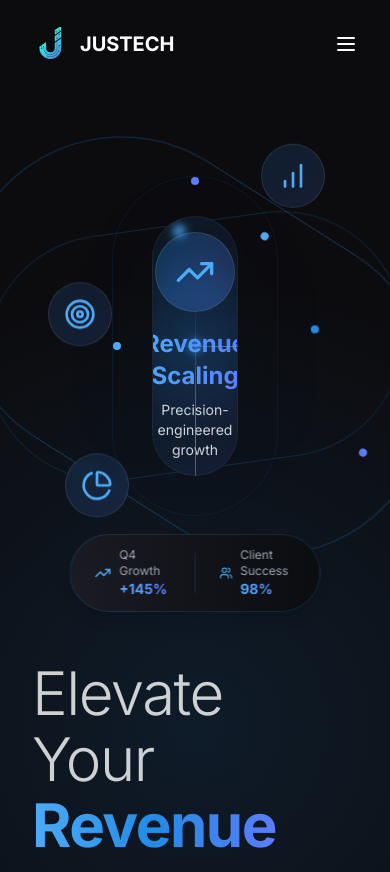
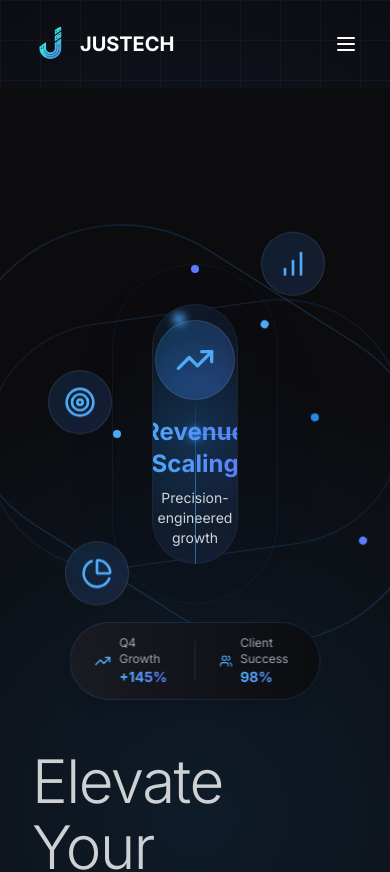
Before and after one commit to JUSTECHLB/justech-website, a Next.js app: page /revenue-scaling in a window 390 px wide. Shown: the top 872 px of the page. Built offline with nearby package versions, Linux system fonts and the light colour scheme.

Commit message:
Fixed navbar on mobile

```diff
--- a/components/navbar.tsx
+++ b/components/navbar.tsx
@@ -2,7 +2,7 @@
 
 import { useState, useEffect } from "react";
 import Link from "next/link";
-import { ChevronDown, Menu, X } from "lucide-react";
+import { ChevronDown, Menu, X } from 'lucide-react';
 
 import { Button } from "@/components/ui/button";
 import { cn } from "@/lib/utils";
@@ -32,10 +32,11 @@ export default function Navbar() {
 	}, [mobileMenuOpen]);
 
 	return (
+		<>
 		<nav
 			className={cn(
-				"py-6 fixed top-0 left-0 right-0 z-50 transition-all duration-300",
-				scrolled ? "bg-dark/80 backdrop-blur-md" : "bg-transparent"
+				"py-6 sticky top-0 left-0 right-0 z-50 transition-all duration-300",
+				mobileMenuOpen || scrolled ? "bg-dark/80 backdrop-blur-md" : "bg-transparent"
 			)}
 		>
 			<div className="container mx-auto flex items-center justify-between">
@@ -99,10 +100,11 @@ export default function Navbar() {
 					)}
 				</button>
 			</div>
+			</nav>
 
 			<div
 				className={cn(
-					"fixed inset-0 bg-dark z-40 pt-20 px-4 md:hidden transition-transform duration-300 overflow-y-auto",
+					"fixed inset-0 bg-dark z-[100] pt-20 px-4 md:hidden transition-transform duration-300 overflow-y-auto",
 					mobileMenuOpen ? "translate-x-0" : "translate-x-full"
 				)}
 			>
@@ -167,6 +169,6 @@ export default function Navbar() {
 					</Link>
 				</div>
 			</div>
-		</nav>
+			</>
 	);
 }
```
